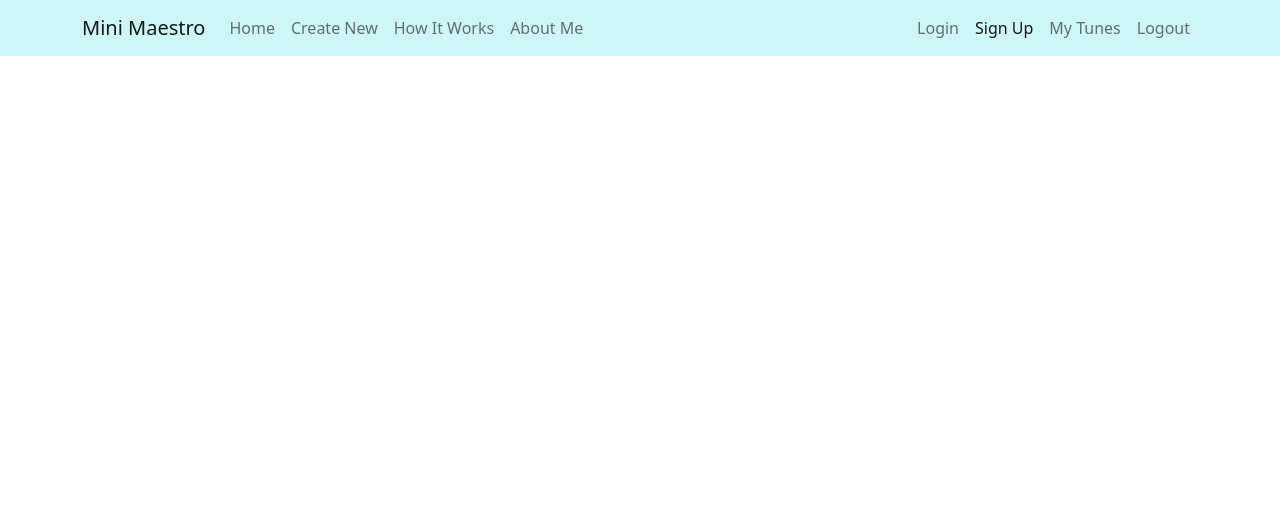
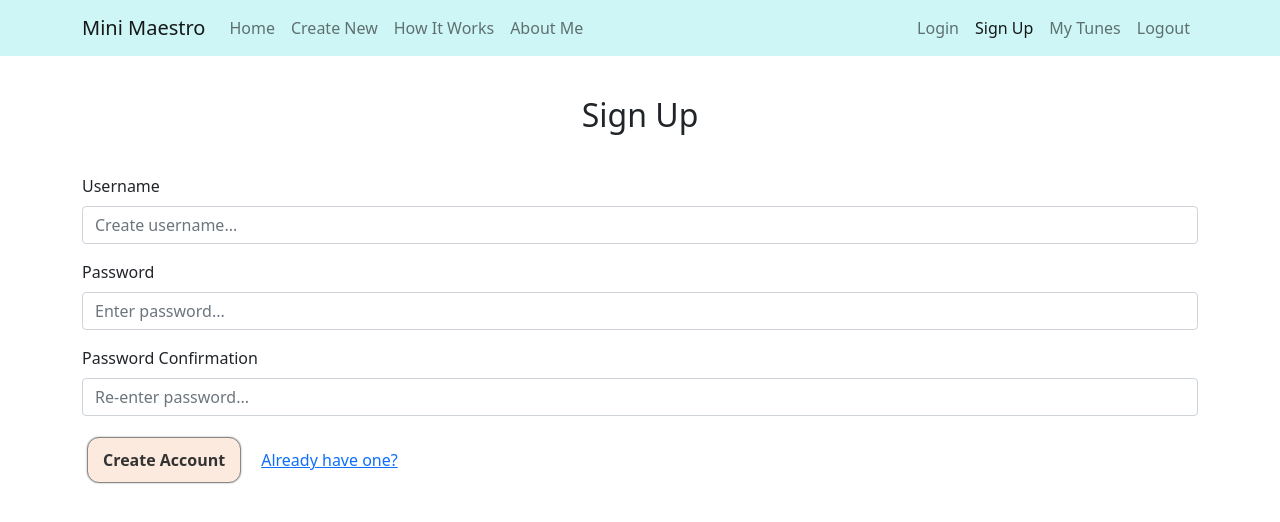
Before and after one commit to joshua-holmes/mini-maestro, a React (Create React App) app in the folder ror/client/: page /sign-up in a window 1280 px wide. Shown: the top 522 px of the page. Built offline with nearby package versions, Linux system fonts and the light colour scheme.

Commit message:
Setup frontend for login. Made styling changes

```diff
--- a/ror/client/package.json
+++ b/ror/client/package.json
@@ -2,6 +2,7 @@
   "name": "client",
   "version": "0.1.0",
   "private": true,
+  "proxy": "http://localhost:3000",
   "dependencies": {
     "@testing-library/jest-dom": "^5.16.1",
     "@testing-library/react": "^12.1.2",
--- a/ror/client/src/App.js
+++ b/ror/client/src/App.js
@@ -4,6 +4,9 @@ import Home from './components/Home';
 import CreateMusic from './components/CreateMusic';
 import NavBar from './components/NavBar';
 import HowItWorks from './components/HowItWorks';
+import AboutMe from './components/AboutMe';
+import Signup from './components/Signup';
+import Login from './components/Login';
 
 function App() {
 
@@ -14,6 +17,9 @@ function App() {
         <Route path="/" element={<Home />}/>
         <Route path="/create-new" element={<CreateMusic />}/>
         <Route path="/how-it-works" element={<HowItWorks />}/>
+        <Route path="/about-me" element={<AboutMe />}/>
+        <Route path="/sign-up" element={<Signup />}/>
+        <Route path="/login" element={<Login />}/>
       </Routes>
     </>
   );
--- /dev/null
+++ b/ror/client/src/components/AboutMe.js
@@ -0,0 +1,31 @@
+import Container from 'react-bootstrap/Container';
+import Title from './Title';
+import styled from 'styled-components';
+import Spacer from './Spacer';
+
+const ProfilePic = styled.img`
+display: flex;
+margin: auto;
+margin-bottom: 30px;
+width: 30%;
+border-radius: 100%;
+@media (max-width: 991px) {
+  width: 40%;
+}
+`
+
+function AboutMe() {
+
+  return (
+    <Container>
+      <Title>About Me</Title>
+      <ProfilePic src="./music (square).jpg" alt="Joshua Holmes"/>
+      <p>My name is Joshua Holmes and I am a full-stack software engineer and classical musician! I build full-stack applications using JavaScript, Ruby, React, Rails, and a little Python. My experience spans from building relational databases, RESTful routes, and custom server-side logic, to vanilla CSS and CSS frameworks like MUI in React.</p>
+      <p>I am also an experienced classical hornist and pianist, with over 20 years of experience behind me. I have played in operas, musicals, orchestras, ballets, on the street, in my grandma's basement, you name it!</p>
+      <p>Feel free to reach out on <a target="_blank" href='https://www.linkedin.com/in/joshua-phillip-holmes/'>LinkedIn</a> if you have any questions, checkout <a target="_blank" href='https://github.com/joshua-holmes'>my GitHub</a> if you want to see source code, or checkout <a target="_blank" href='https://www.jpholmes.com/'>my website</a> if you want to see more finished projects!</p>
+      <Spacer />
+    </Container>
+  )
+}
+
+export default AboutMe;
--- a/ror/client/src/components/Button.js
+++ b/ror/client/src/components/Button.js
@@ -3,7 +3,6 @@ import styled from "styled-components";
 const StyledButton = styled.button`
 color: ${({disabled}) => disabled ? "#aaa" : "#333"};
 background-color: ${({disabled}) => disabled ? "lightgray" : "#fceade"};
-width: 100px;
 display: block;
 border: 1px solid ${({disabled}) => disabled ? "lightgray" : "#888"};
 border-radius: 12px;
--- a/ror/client/src/components/Home.js
+++ b/ror/client/src/components/Home.js
@@ -4,10 +4,7 @@ import { Link } from "react-router-dom";
 import RickRolls from "./RickRolls";
 import Title from "./Title";
 import SubTitle from "./SubTitle";
-
-const Spacer = styled.div`
-margin-bottom: 30px;
-`
+import Spacer from './Spacer';
 
 function Home() {
   return (
--- a/ror/client/src/components/HowItWorks.js
+++ b/ror/client/src/components/HowItWorks.js
@@ -1,5 +1,6 @@
 import Container from "react-bootstrap/Container";
 import Title from "./Title";
+import Spacer from "./Spacer";
 
 function HowItWorks() {
 
@@ -28,6 +29,7 @@ function HowItWorks() {
         <li>Large skips: A voice may not skip in intervals greater than an octave.</li>
         <li>After skips: After a voice skips in any direction, it must then either step in the opposite direction or remain on the same note (unison).</li>
       </ul>
+      <Spacer />
     </Container>
   )
 }
--- /dev/null
+++ b/ror/client/src/components/Login.js
@@ -0,0 +1,65 @@
+import Container from "react-bootstrap/Container";
+import Form from "react-bootstrap/Form"
+// import styled from "styled-components";
+import SubTitle from "./SubTitle";
+import Spacer from "./Spacer";
+import styled from "styled-components";
+import { useState } from "react";
+import Button from "./Button";
+import { Link } from "react-router-dom";
+
+const StyledLink = styled(Link)`
+margin: 15px;
+`
+
+function Login() {
+  const [formData, setFormData] = useState({
+    username: "",
+    password: "",
+    password_confirmation: "",
+  })
+
+  const handleChange = e => {
+    setFormData({
+      ...formData,
+      [e.target.name]: e.target.value
+    })
+  }
+
+  const handleSubmit = e => {
+    e.preventDefault();
+    console.log(e);
+  }
+  return (
+    <Container>
+      <SubTitle>Login</SubTitle>
+      <Form onSubmit={handleSubmit}>
+        <Form.Group className="mb-3">
+          <Form.Label>Username</Form.Label>
+          <Form.Control
+            type="text"
+            placeholder="Enter username..."
+            value={formData.username}
+            onChange={handleChange}
+            name="username"
+          />
+        </Form.Group>
+        <Form.Group className="mb-3">
+          <Form.Label>Password</Form.Label>
+          <Form.Control
+            type="password"
+            placeholder="Enter password..."
+            value={formData.password}
+            onChange={handleChange}
+            name="password"
+          />
+        </Form.Group>
+        <Button type="submit">Login</Button>
+        <StyledLink to="/sign-up">Don't have an account?</StyledLink>
+      </Form>
+      <Spacer />
+    </Container>
+  )
+}
+
+export default Login;
--- a/ror/client/src/components/MusicSetupForm.js
+++ b/ror/client/src/components/MusicSetupForm.js
@@ -15,7 +15,6 @@ function MusicSetupForm({ songDetails, onChange, isEditable }) {
           value={title}
           onChange={onChange}
           name="title"
-          color="secondary"
         />
       </Form.Group>
       {isEditable ?
--- /dev/null
+++ b/ror/client/src/components/Signup.js
@@ -0,0 +1,75 @@
+import Container from "react-bootstrap/Container";
+import Form from "react-bootstrap/Form"
+// import styled from "styled-components";
+import SubTitle from "./SubTitle";
+import Spacer from "./Spacer";
+import styled from "styled-components";
+import { useState } from "react";
+import Button from "./Button";
+import { Link } from "react-router-dom";
+
+const StyledLink = styled(Link)`
+margin: 15px;
+`
+
+function Signup() {
+  const [formData, setFormData] = useState({
+    username: "",
+    password: "",
+    password_confirmation: "",
+  })
+
+  const handleChange = e => {
+    setFormData({
+      ...formData,
+      [e.target.name]: e.target.value
+    })
+  }
+
+  const handleSubmit = e => {
+    e.preventDefault();
+    console.log(e);
+  }
+  return (
+    <Container>
+      <SubTitle>Sign Up</SubTitle>
+      <Form onSubmit={handleSubmit}>
+        <Form.Group className="mb-3">
+          <Form.Label>Username</Form.Label>
+          <Form.Control
+            type="text"
+            placeholder="Create username..."
+            value={formData.username}
+            onChange={handleChange}
+            name="username"
+          />
+        </Form.Group>
+        <Form.Group className="mb-3">
+          <Form.Label>Password</Form.Label>
+          <Form.Control
+            type="password"
+            placeholder="Enter password..."
+            value={formData.password}
+            onChange={handleChange}
+            name="password"
+          />
+        </Form.Group>
+        <Form.Group className="mb-3">
+          <Form.Label>Password Confirmation</Form.Label>
+          <Form.Control
+            type="password"
+            placeholder="Re-enter password..."
+            value={formData.password_confirmation}
+            onChange={handleChange}
+            name="password_confirmation"
+          />
+        </Form.Group>
+        <Button type="submit">Create Account</Button>
+        <StyledLink to="/login">Already have one?</StyledLink>
+      </Form>
+      <Spacer />
+    </Container>
+  )
+}
+
+export default Signup;
--- /dev/null
+++ b/ror/client/src/components/Spacer.js
@@ -0,0 +1,12 @@
+import styled from "styled-components";
+
+const StyledDiv = styled.div`
+margin-bottom: ${({space}) => space}px;
+`
+
+function Spacer({ space = 50 }) {
+
+  return <StyledDiv space={space} />
+}
+
+export default Spacer;
```
Also changed, not shown: ror/client/public/music (square).jpg (added), ror/client/src/components/MyTunes.js (added).
